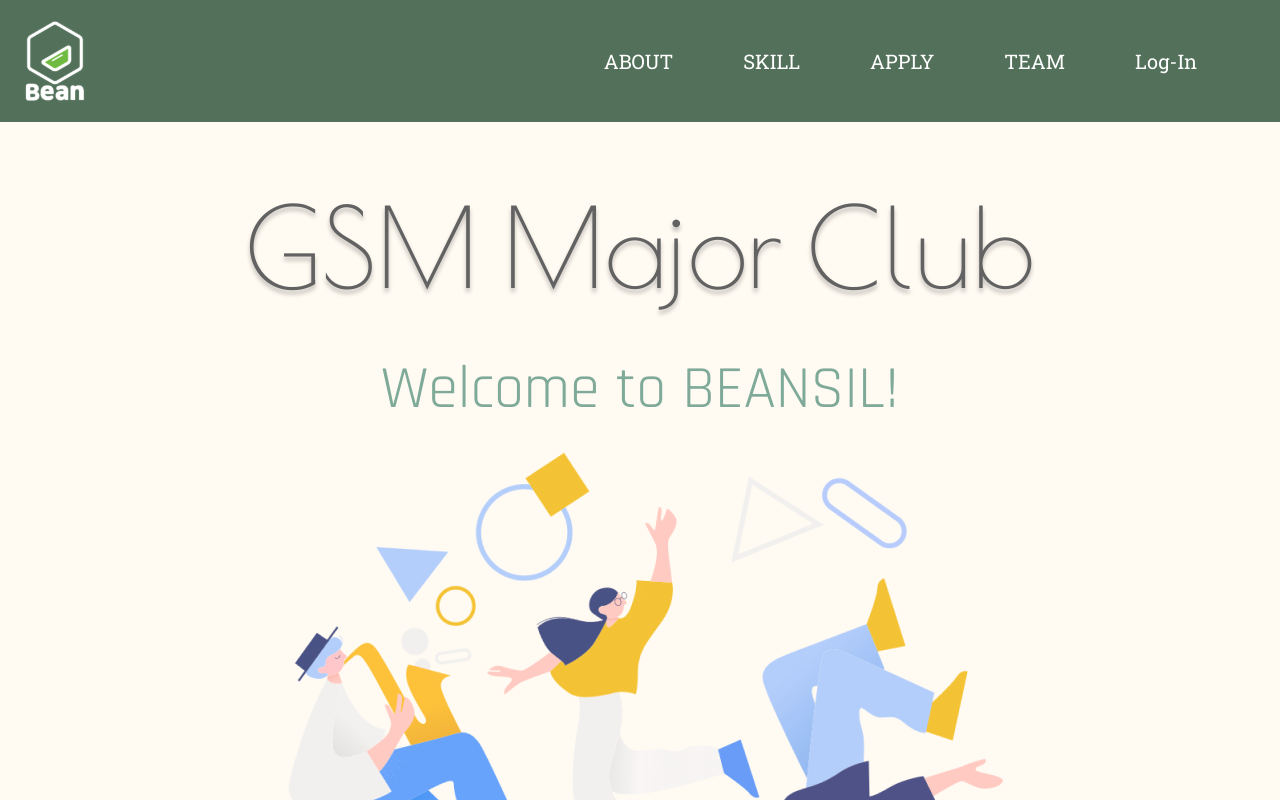
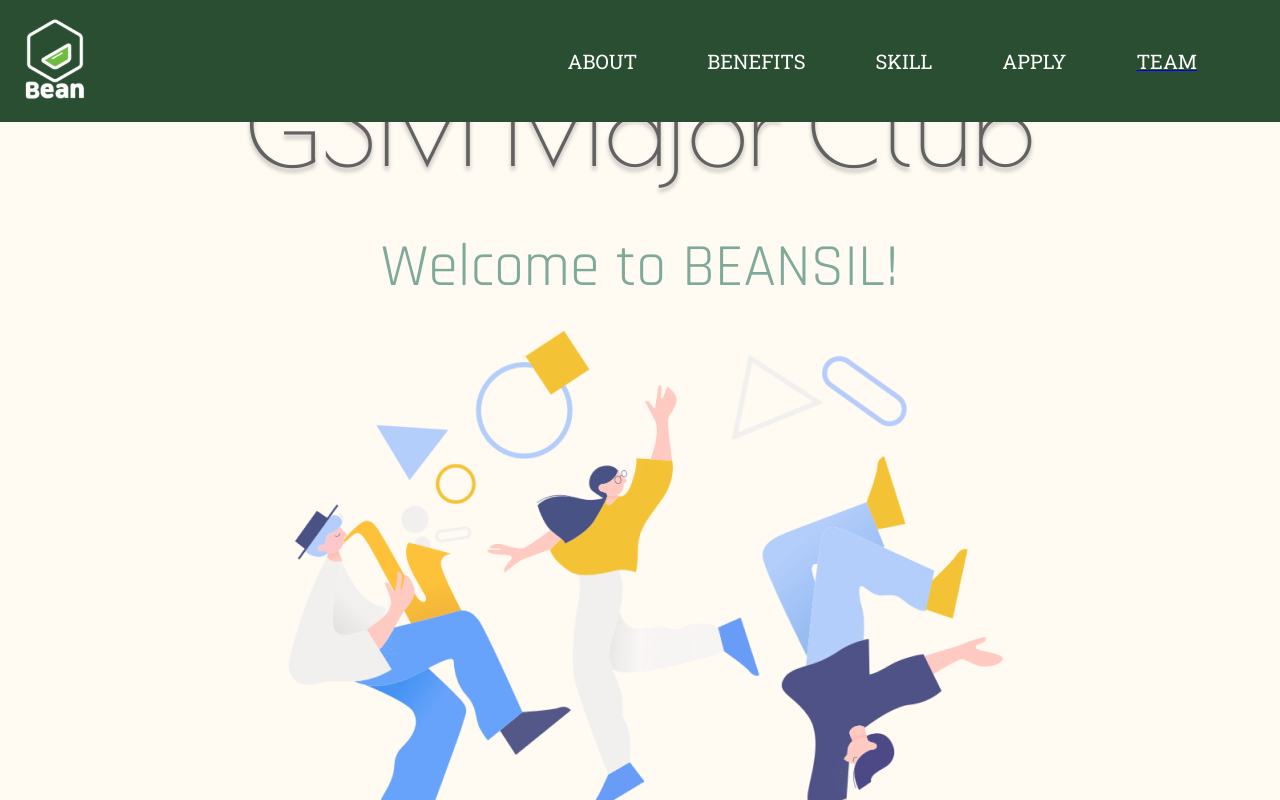
Before and after one commit to Dann1y/BeansilWeb_Client, a React (Create React App) app: page / in a window 1280 px wide. Shown: the top 800 px of the page. Built offline with nearby package versions, Linux system fonts and the light colour scheme.

Commit message:
[UPDATE] Update Header Component

```diff
--- a/src/components/Header/Header.js
+++ b/src/components/Header/Header.js
@@ -1,19 +1,85 @@
 import React, { Component } from "react";
 import "./Header.scss";
+import { Link } from "react-router-dom";
 
 import { ReactComponent as Logo } from "assets/LOGO.svg";
+//import Signin from "components/Auth/Signin/Signin";
+//import ModalPortal from "components/Modal/ModalPortal";
 
 class Header extends Component {
+  // state = { loginModal: false };
+
+  // handleOpenModal = () => {
+  //   this.setState({ loginModal: true });
+  // };
+
+  // handleCloseModal = () => {
+  //   this.setState({ loginModal: false });
+  // };
+
+  // scrollToTop = () => {
+  //   window.scrollTo(0, 0);
+  // }
+
+  scrollToAbout = () => {
+    window.scrollTo(0, 1202);
+  };
+
+  scrollToBenefit = () => {
+    window.scrollTo(0, 1630);
+  };
+  scrollToSkill = () => {
+    window.scrollTo(0, 3028);
+  };
+  scrollToApply = () => {
+    window.scrollTo(0, 3605);
+  };
+
   render() {
     return (
       <div className="c-header">
-        <Logo onClick={"/"}/>
+        <Link to="/">
+          <Logo />
+        </Link>
         <div className="c-header__wrapper">
-          <span className="c-header__wrapper--menu">ABOUT</span>
-          <span className="c-header__wrapper--menu">SKILL</span>
-          <span className="c-header__wrapper--menu">APPLY</span>
-          <span className="c-header__wrapper--menu">TEAM</span>
-          <span className="c-header__wrapper--menu">Log-In</span>
+          <span
+            className="c-header__wrapper--menu"
+            onClick={this.scrollToAbout}
+          >
+            ABOUT
+          </span>
+          <span
+            className="c-header__wrapper--menu"
+            onClick={this.scrollToBenefit}
+          >
+            BENEFITS
+          </span>
+          <span
+            className="c-header__wrapper--menu"
+            onClick={this.scrollToSkill}
+          >
+            SKILL
+          </span>
+          <span
+            className="c-header__wrapper--menu"
+            onClick={this.scrollToApply}
+          >
+            APPLY
+          </span>
+          <Link to="/introduce">
+            <span className="c-header__wrapper--menu">TEAM</span>
+          </Link>
+          {/* <span
+            className="c-header__wrapper--menu"
+            onClick={this.handleOpenModal}
+          >
+            Log-In
+          </span>
+          {this.state.loginModal && (
+            <ModalPortal>
+              <Signin onClose={this.handleCloseModal} />
+            </ModalPortal>
+          )} */}
         </div>
       </div>
     );
--- a/src/components/Header/Header.scss
+++ b/src/components/Header/Header.scss
@@ -1,14 +1,24 @@
+html {
+  scroll-behavior: smooth;
+}
+
 .c-header {
   width: 100%;
   height: 122px;
-  background: rgba(41, 78, 49, 0.8);
-  position: relative;
+  background: rgba(41, 78, 49, 1);
+  position: fixed;
   display: flex;
   flex-direction: row;
   align-items: center;
+  z-index: 1;
 
   svg {
     cursor: pointer;
+    &:hover {
+      width: 80px;
+      height: 80px;
+      margin-left: 15px;
+    }
   }
 
   &__wrapper {
@@ -29,9 +39,14 @@
       font-size: 20px;
       line-height: 26px;
       font-weight: 300;
+      outline: none;
+      text-decoration: none;
+
       cursor: pointer;
       &:hover{
         color: rgba(41, 187, 72, 0.8);
+        //font-size: 18px;
+        //margin-left: 6.4px;
       }
 
       color: #ffffff;
```
